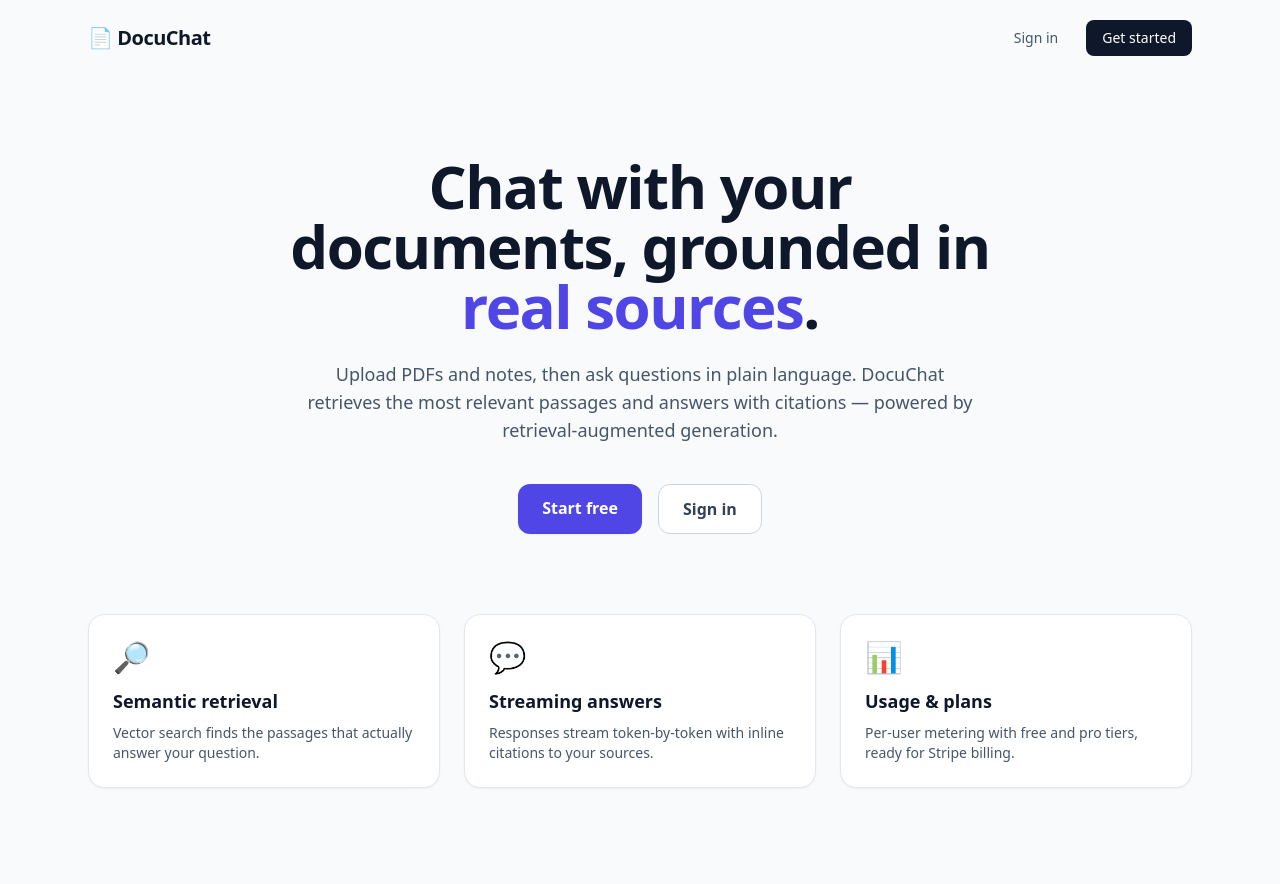
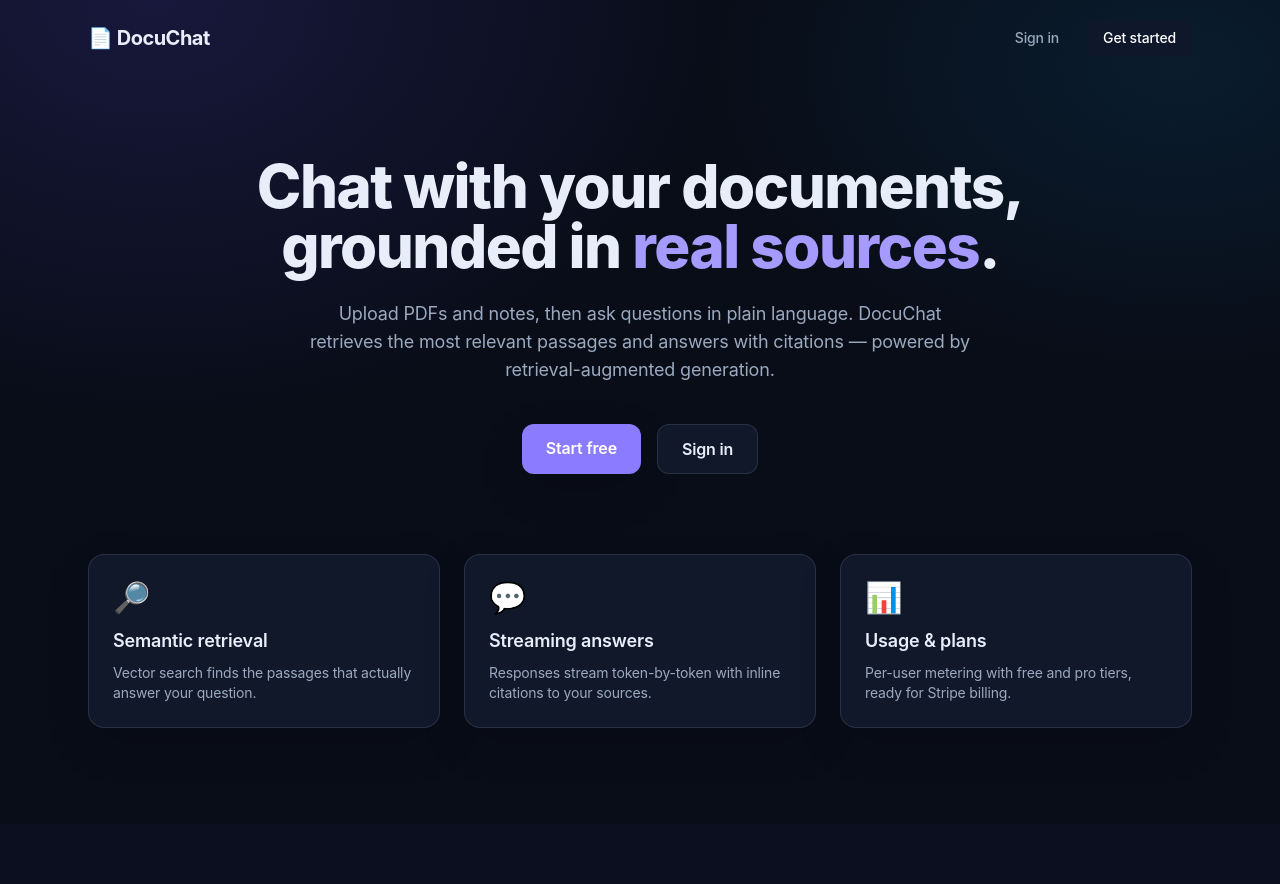
Before and after one commit to Kushe602/AI-SaaS-with-RAG, a FastAPI app: page / in a window 1280 px wide. After the commit the page ends 728 px from the top, so only its background shows below. Run offline with FastAPI, Linux system fonts and the light colour scheme; some libraries are stand-ins or nearby versions.

Commit message:
Add modern dark theme and accessible interaction states

```diff
--- a/app/templates/base.html
+++ b/app/templates/base.html
@@ -3,16 +3,72 @@
 <head>
   <meta charset="utf-8" />
   <meta name="viewport" content="width=device-width, initial-scale=1" />
+  <meta name="theme-color" content="#090d18" />
+  <meta name="color-scheme" content="dark" />
   <title>{% block title %}DocuChat{% endblock %}</title>
   <script src="https://cdn.tailwindcss.com"></script>
   <script src="https://unpkg.com/htmx.org@2.0.3"></script>
   <style>
-    .bubble { max-width: 44rem; border-radius: 1rem; padding: 0.75rem 1rem; line-height: 1.55; }
+    :root {
+      color-scheme: dark;
+      --page: #090d18;
+      --surface: rgba(19, 27, 45, .88);
+      --surface-raised: #172238;
+      --line: rgba(148, 163, 184, .18);
+      --muted: #9ba9bf;
+      --text: #e8eef9;
+      --accent: #8b7cff;
+      --accent-bright: #a69aff;
+    }
+    * { box-sizing: border-box; }
+    html { background: var(--page); scroll-behavior: smooth; }
+    body {
+      min-height: 100vh;
+      color: var(--text);
+      background:
+        radial-gradient(ellipse at 12% 0%, rgba(91, 76, 220, .18), transparent 36rem),
+        radial-gradient(ellipse at 92% 8%, rgba(14, 165, 233, .10), transparent 30rem),
+        var(--page);
+      font-family: Inter, ui-sans-serif, system-ui, -apple-system, BlinkMacSystemFont, "Segoe UI", sans-serif;
+      letter-spacing: -.01em;
+    }
+    body .bg-white, body .bg-slate-50, body .bg-slate-100 {
+      background-color: var(--surface) !important;
+      color: var(--text);
+    }
+    body .text-slate-900, body .text-slate-800, body .text-slate-700 { color: var(--text) !important; }
+    body .text-slate-600, body .text-slate-500, body .text-slate-400 { color: var(--muted) !important; }
+    body [class*="border-slate-"] { border-color: var(--line) !important; }
+    body .bg-indigo-50 { background-color: rgba(139, 124, 255, .14) !important; }
+    body .text-indigo-700 { color: #c4bbff !important; }
+    body .hover\:bg-slate-50:hover, body .hover\:bg-slate-100:hover { background-color: rgba(148, 163, 184, .09) !important; }
+    body .bg-indigo-600 { background-color: var(--accent) !important; }
+    body .hover\:bg-indigo-500:hover { background-color: var(--accent-bright) !important; }
+    body .text-indigo-600 { color: var(--accent-bright) !important; }
+    body .shadow-sm { box-shadow: 0 16px 44px rgba(0, 0, 0, .16); }
+    body .rounded-2xl, body .rounded-xl, body .rounded-lg { transition: border-color .18s ease, background-color .18s ease, transform .18s ease, box-shadow .18s ease; }
+    body .rounded-2xl.border:hover { border-color: rgba(166, 154, 255, .42) !important; }
+    a, button, input, textarea, select, summary { transition: color .18s ease, background-color .18s ease, border-color .18s ease, box-shadow .18s ease; }
+    a:focus-visible, button:focus-visible, input:focus-visible, textarea:focus-visible, select:focus-visible, summary:focus-visible {
+      outline: 2px solid var(--accent-bright);
+      outline-offset: 3px;
+    }
+    input, textarea, select {
+      background-color: #0e1627;
+      color: var(--text);
+      border-color: var(--line);
+    }
+    input::placeholder, textarea::placeholder { color: #77869e; }
+    .bubble { max-width: 44rem; border-radius: 1rem; padding: .75rem 1rem; line-height: 1.65; }
     .htmx-indicator { opacity: 0; transition: opacity 150ms; }
     .htmx-request .htmx-indicator { opacity: 1; }
+    ::selection { background: rgba(139, 124, 255, .36); }
+    @media (prefers-reduced-motion: reduce) {
+      *, *::before, *::after { scroll-behavior: auto !important; transition-duration: .01ms !important; animation-duration: .01ms !important; }
+    }
   </style>
 </head>
-<body class="min-h-screen bg-slate-50 text-slate-900 antialiased">
+<body class="min-h-screen antialiased">
   {% block body %}{% endblock %}
   {% block scripts %}{% endblock %}
 </body>
```
